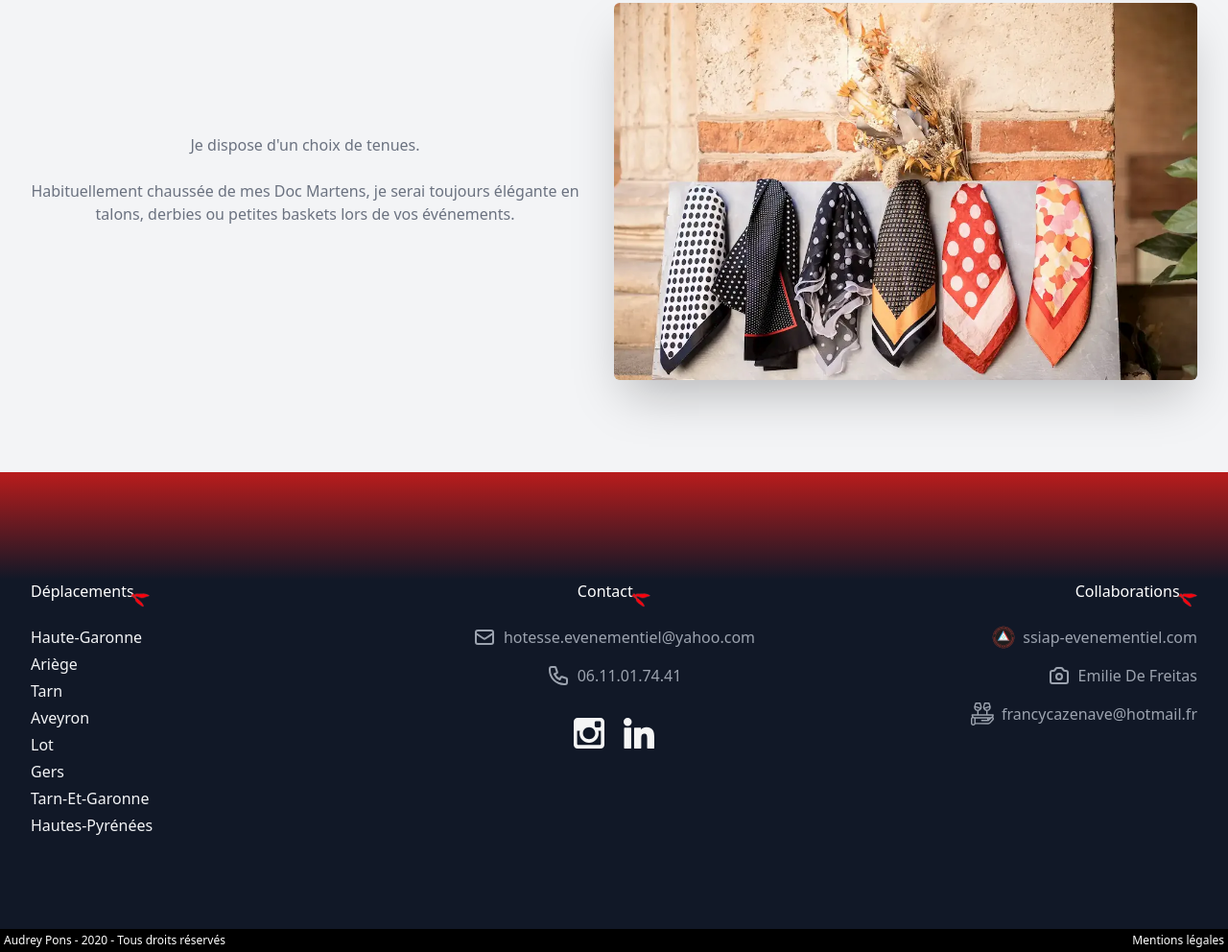
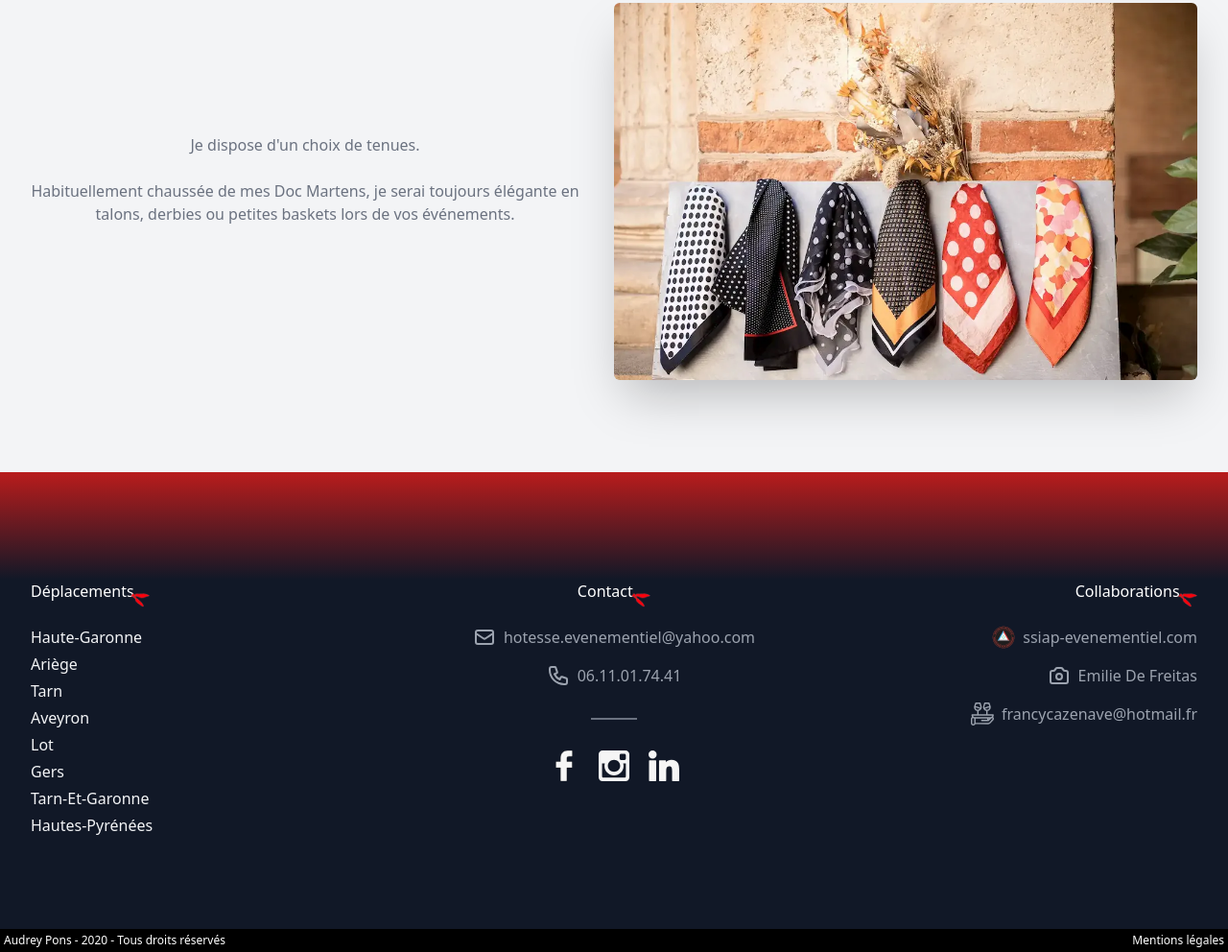
Before and after one commit to laurentDellaNegra/audrey-hotesse-evenementiel.com, a website built with webpack: page src/index.html in a window 1280 px wide. Shown: the part 5641-6633 px from the top of the page at 96% size. Built offline with nearby package versions, Linux system fonts and the light colour scheme; what kwesforms would draw is missing.

Commit message:
Add facebook page

```diff
--- a/src/partials/contact.html
+++ b/src/partials/contact.html
@@ -85,7 +85,20 @@
               <div>06.11.01.74.41</div>
             </a>
           </div>
+          <div class="mb-8 w-12 border-t-2 border-gray-500 mx-auto"></div>
           <div class="flex justify-center space-x-5">
+            <a
+              href="https://www.facebook.com/hotesseindependante.evenementiel"
+              alt="page facebook"
+            >
+              <img
+                class="h-8 w-8 text-gray-400"
+                src="../images/facebook.svg"
+                alt="instagram"
+                width="50"
+                height="50"
+              />
+            </a>
             <a
               href="https://www.instagram.com/audrey_hotesse_evenementiel/"
               alt="page instagram"
```
Also changed, not shown: src/images/facebook.svg (added).
